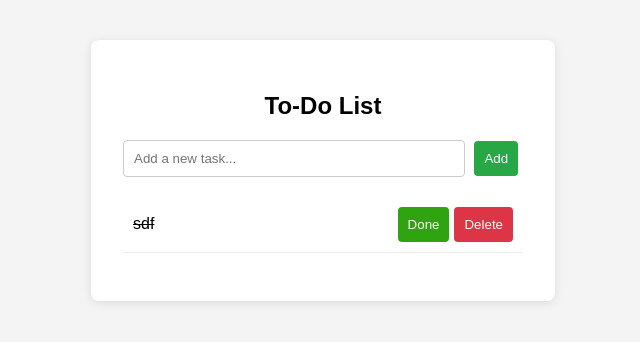
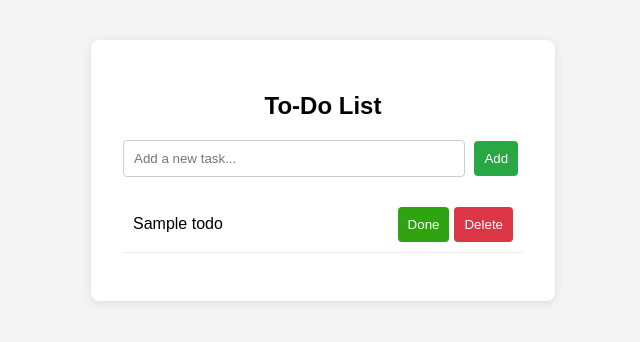
Before and after one commit to minthukhant08/php-todo, a PHP site: page / in a window 1280 px wide. Shown: the top 342 px of the page, without its empty margins (317-957 px from the left). Run offline with PHP 8.4, Linux system fonts and the light colour scheme; tables that the repository leaves empty or names only in its code hold one stand-in row (values such as "Sample post").

Commit message:
display tasks

```diff
--- a/index.php
+++ b/index.php
@@ -88,13 +88,16 @@
 <body>
   <?php
     require_once 'db.php';
+    $db = new DB();
 
     if($_SERVER["REQUEST_METHOD"] == 'POST'){
       $task = $_POST["task"];
       $now = date("Y-m-d",time());
       $sql = "INSERT INTO todo (name, status, created_at, updated_at) VALUES ('$task', False, '$now', '$now')";
-      $db = new DB();
+
       $db->update($sql);
+    }else if ($_SERVER["REQUEST_METHOD"] == 'GET'){
+      $tasks = $db->select("SELECT * FROM todo");
     }
 
 
@@ -106,11 +109,13 @@
       <button type="sumbit">Add</button>
     </form>
     <ul id="taskList">
-        <li>
-            <span class="task done">sdf</span>
+        <?php foreach ($tasks as $task): ?>
+          <li>
+            <span class="task <?= $task['status'] == 1 ? "done" : ""  ?>"><?= $task['name'] ?></span>
             <button class="done-btn">Done</button>
             <button class="delete-btn">Delete</button>
-        </li>
+           </li>
+        <?php endforeach; ?>
     </ul>
   </div>
 </body>
```
